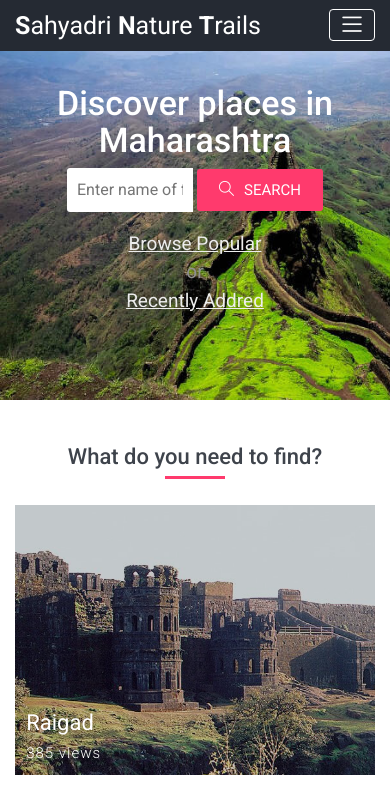
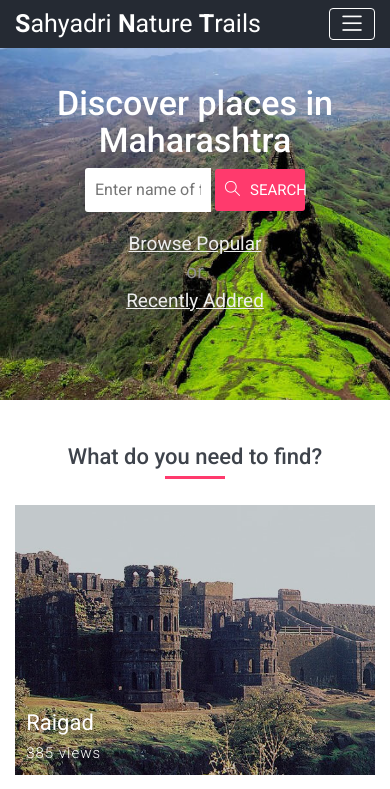
Before and after one commit to abhishinde24/Dynamic_site_django, a plain HTML site: page index.html in a window 390 px wide. Shown: the top 789 px of the page. Drawn offline with Linux system fonts and the light colour scheme.

Commit message:
slider search bar width 25% adjusted

```diff
--- a/css/style.css
+++ b/css/style.css
@@ -79,7 +79,7 @@ p {
   position: inherit; }
 
 .navbar {
-  padding: .1rem 0; }
+  padding: 0rem 0; }
 
 .navbar-brand {
   font-size: 25px; }
@@ -248,7 +248,7 @@ p {
        } }
   @media (max-width: 576px) {
     .btn-form {
-      width: 35%;
+      width: 25%;
       border-radius: 3px; } }
 
 .search-icon {
```
